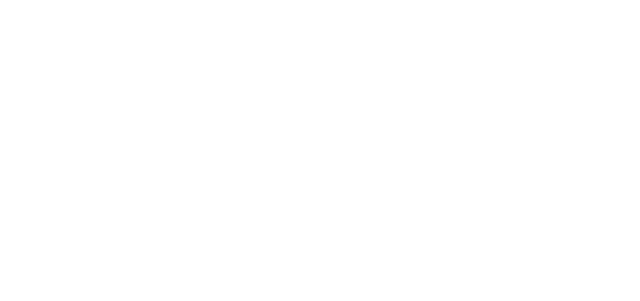
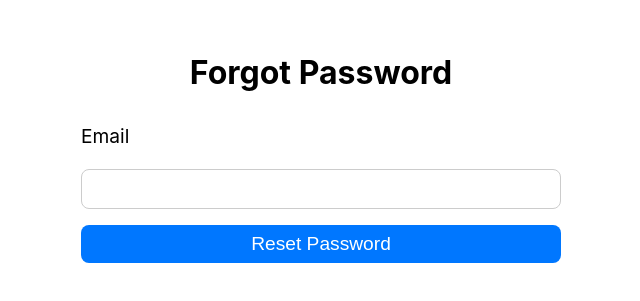
Before and after one commit to AashishKumar99info/Expense-Tracker, a React (Create React App) app in the folder expense-tracker/: page /forgot-password in a window 1280 px wide. Before the commit this address had no page. Shown: the part 255-556 px from the top of the page, without its empty margins (319-959 px from the left). Built offline with nearby package versions, Linux system fonts and the light colour scheme.

Commit message:
Forgot Password Workflow

```diff
--- a/expense-tracker/src/App.js
+++ b/expense-tracker/src/App.js
@@ -2,12 +2,14 @@ import SignupForm from "./components/LoginSignUp/SignUpForm";
 import { Routes, Route } from "react-router-dom"
 import Home from "./components/Pages/HomePage/Home";
 import ProfilePage from "./components/Pages/ProfilePage/Profile";
+import ForgotPassword from "./components/LoginSignUp/ForgotPassword";
 
 function App() {
   return (
     <div>
       <Routes>
         <Route path='/' element={<SignupForm />}></Route>
+        <Route path="/forgot-password" element={<ForgotPassword/>}></Route>
         <Route path='/home/:idToken' element={<Home />}></Route>
         <Route path="/profile/:idToken" element={<ProfilePage />}></Route>
       </Routes>
--- /dev/null
+++ b/expense-tracker/src/components/LoginSignUp/ForgotPassword.css
@@ -0,0 +1,48 @@
+.forgot-password-container {
+    display: flex;
+    flex-direction: column;
+    align-items: center;
+    justify-content: center;
+    height: 100vh;
+  }
+
+  h2 {
+    font-size: 2rem;
+    margin-bottom: 2rem;
+  }
+
+  form {
+    display: flex;
+    flex-direction: column;
+    gap: 1rem;
+    width: 100%;
+    max-width: 30rem;
+  }
+
+  label {
+    font-size: 1.2rem;
+  }
+
+  input {
+    padding: 0.5rem;
+    font-size: 1.2rem;
+    border-radius: 0.5rem;
+    border: none;
+    border: 1px solid #ccc;
+  }
+
+  button[type="submit"] {
+    background-color: #0077ff;
+    color: #fff;
+    padding: 0.5rem 1rem;
+    font-size: 1.2rem;
+    border-radius: 0.5rem;
+    border: none;
+    cursor: pointer;
+  }
+
+  .message {
+    margin-top: 1rem;
+    font-size: 1.2rem;
+    text-align: center;
+  }
--- /dev/null
+++ b/expense-tracker/src/components/LoginSignUp/ForgotPassword.js
@@ -0,0 +1,57 @@
+import { useState } from "react";
+import './ForgotPassword.css'
+
+async function sendPasswordResetEmail(email , success) {
+    try {
+      const response = await fetch('https://identitytoolkit.googleapis.com/v1/accounts:sendOobCode?key=AIzaSyBHwPOoN9Mgoiiz-2aKSX1KZNmp_u7SnA0', {
+        method: 'POST',
+        headers: {
+          'Content-Type': 'application/json'
+        },
+        body: JSON.stringify({
+          requestType: 'PASSWORD_RESET',
+          email: email
+        })
+      });
+      const data = await response.json();
+      console.log(data)
+      if (response.ok) {
+        success('A password reset link has been sent to your email.Please check spam folder also')
+      } else {
+        throw new Error('Send password reset email failed');
+      }
+    } catch (error) {
+        success(error)
+    }
+  }
+
+
+
+function ForgotPassword() {
+  const [email, setEmail] = useState("");
+  const [message, setMessage] = useState(null);
+
+  const handleResetPassword = async (event) => {
+    event.preventDefault();
+    sendPasswordResetEmail(email,setMessage)
+  };
+
+  return (
+    <div className="forgot-password-container">
+      <h2>Forgot Password</h2>
+      <form onSubmit={handleResetPassword}>
+        <label htmlFor="email">Email</label>
+        <input
+          type="email"
+          id="email"
+          name="email"
+          value={email}
+          onChange={(event) => setEmail(event.target.value)}
+        />
+        <button type="submit">Reset Password</button>
+      </form>
+      {message && <p className="message">{message}</p>}
+    </div>
+  );
+}
+export default ForgotPassword;
--- a/expense-tracker/src/components/LoginSignUp/SignUpForm.css
+++ b/expense-tracker/src/components/LoginSignUp/SignUpForm.css
@@ -9,6 +9,7 @@
     display: flex;
     flex-direction: column;
     margin-bottom: 10px;
+    font-size: medium;
   }
 
   .signup-form input {
@@ -92,3 +93,17 @@
     background-color: #eff5fa;
     cursor: pointer;
   }
+  .forgot-password {
+    font-size: 14px;
+    color: #555;
+    margin-top: 10px;
+  }
+
+  .forgot-password a {
+    color: #0077ff;
+    text-decoration: none;
+  }
+
+  .forgot-password a:hover {
+    text-decoration: underline;
+  }
--- a/expense-tracker/src/components/LoginSignUp/SignUpForm.js
+++ b/expense-tracker/src/components/LoginSignUp/SignUpForm.js
@@ -30,10 +30,10 @@ async function signUp(signupData, isLoggedIn, Actions) {
         Actions.context.setDisplayName(data.displayName)
         Actions.context.setDisplayImage(data.profilePicture)
         Actions.context.setidToken(data.idToken)
-        localStorage.setItem('idToken' , data.idToken)
+        localStorage.setItem('idToken', data.idToken)
         console.log(data)
       }
-      else{
+      else {
         Actions.setIsLogin(true)
       }
     }
@@ -63,7 +63,7 @@ function SignupForm(props) {
       returnSecureToken: true,
     };
 
-    const actions = {navto:navto,context:ctx,setIsLogin:setIsLogin}
+    const actions = { navto: navto, context: ctx, setIsLogin: setIsLogin }
     if (isLogIn) {
       signUp(userDetails, isLogIn, actions);
       setEmail("");
@@ -73,7 +73,7 @@ function SignupForm(props) {
 
       if (password === confirmPassword) {
 
-        signUp(userDetails, isLogIn , actions)
+        signUp(userDetails, isLogIn, actions)
 
       } else {
 
@@ -123,6 +123,13 @@ function SignupForm(props) {
         )}
         <button type="submit">{`${isLogIn ? "Login" : "Sign Up"}`}</button>
       </form>
+      {isLogIn ? (
+        <p className="forgot-password">
+          <a href="/forgot-password">Forgot password?</a>
+        </p>
+      ) : (
+        ""
+      )}
       <button className="login-card" onClick={handleLoginClick}>
         <p className="login-text">{`${isLogIn ? "Create New Account" : "Already Have An Account ? Login"
           }`}</p>
```
